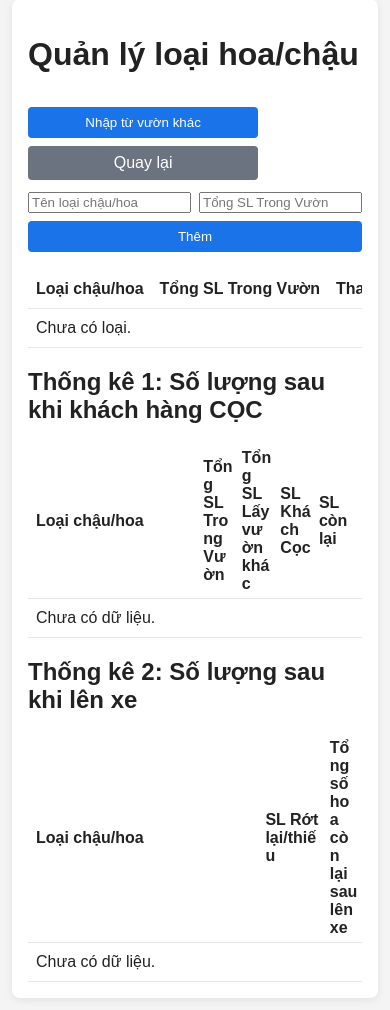
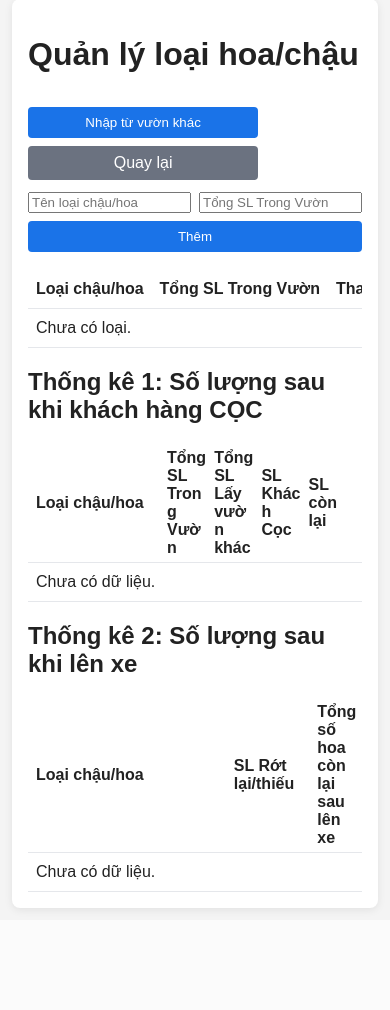
Before and after one commit to boonbye01/WebHoaTetAI, a PHP site: page /flowers.php in a window 390 px wide. Shown: the part 31-1041 px from the top of the page. After the commit the page ends 943 px from the top, so only its background shows below. Run offline with PHP 8.4, Linux system fonts and the light colour scheme; the visitor is signed in with stand-in values (Sample User, id 1); data that the repository does not hold is empty.

Commit message:
Increase flowers stats compact columns by 50 percent

```diff
--- a/assets/style.css
+++ b/assets/style.css
@@ -610,7 +610,7 @@ table td {
 }
 .compare-table th:nth-child(5),
 .compare-table td:nth-child(5) {
-  width: 18% !important;
+  width: 27% !important;
 }
 @media (max-width: 640px) {
   .compare-table th:nth-child(1),
@@ -720,11 +720,11 @@ table td {
 .stats-table-1 td:nth-child(3),
 .stats-table-1 th:nth-child(4),
 .stats-table-1 td:nth-child(4) {
-  width: 10% !important;
+  width: 15% !important;
 }
 .stats-table-1 th:nth-child(5),
 .stats-table-1 td:nth-child(5) {
-  width: 12% !important;
+  width: 27% !important;
 }
 .stats-table-2 th:nth-child(1),
 .stats-table-2 td:nth-child(1) {
@@ -732,11 +732,11 @@ table td {
 }
 .stats-table-2 th:nth-child(2),
 .stats-table-2 td:nth-child(2) {
-  width: 18% !important;
+  width: 27% !important;
 }
 .stats-table-2 th:nth-child(3),
 .stats-table-2 td:nth-child(3) {
-  width: 10% !important;
+  width: 15% !important;
 }
 @media (max-width: 640px) {
   .stats-table-1 th:nth-child(2),
@@ -745,22 +745,22 @@ table td {
   .stats-table-1 td:nth-child(3),
   .stats-table-1 th:nth-child(4),
   .stats-table-1 td:nth-child(4) {
-    width: 9% !important;
+    width: 14% !important;
     padding: 5px 4px;
   }
   .stats-table-1 th:nth-child(5),
   .stats-table-1 td:nth-child(5) {
-    width: 11% !important;
+    width: 17% !important;
     padding: 5px 4px;
   }
   .stats-table-2 th:nth-child(2),
   .stats-table-2 td:nth-child(2) {
-    width: 16% !important;
+    width: 24% !important;
     padding: 5px 4px;
   }
   .stats-table-2 th:nth-child(3),
   .stats-table-2 td:nth-child(3) {
-    width: 9% !important;
+    width: 14% !important;
     padding: 5px 4px;
   }
 }
```
